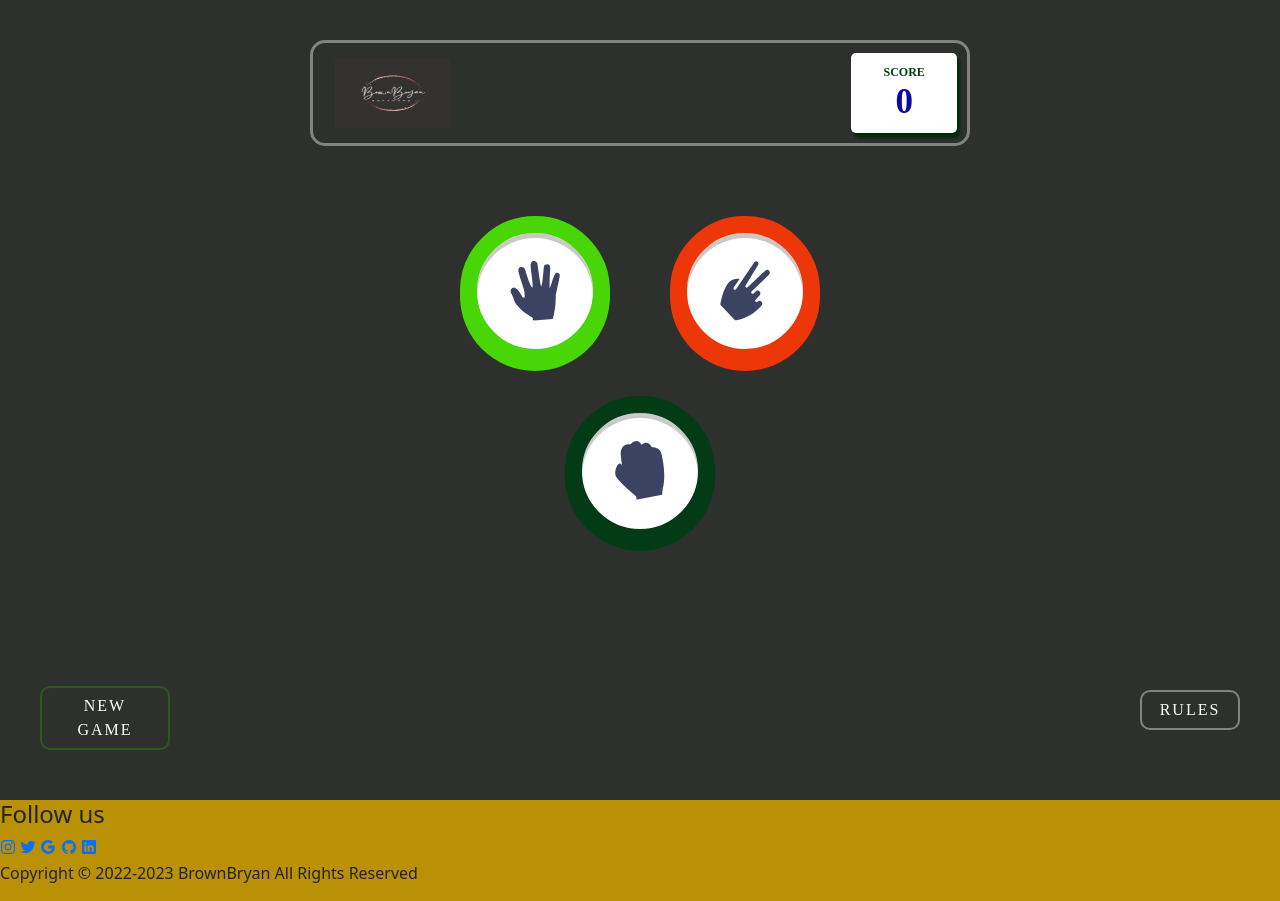
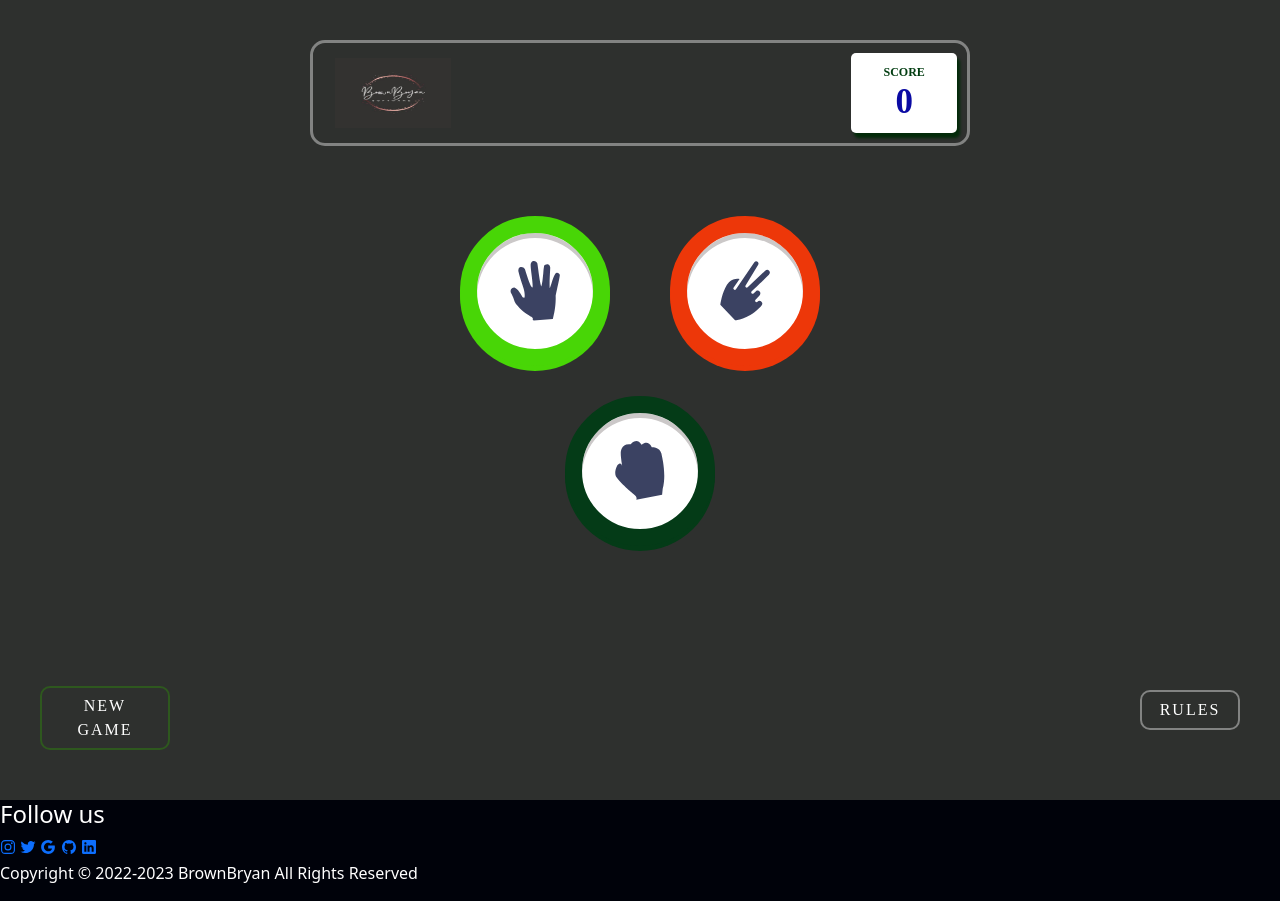
Before and after one commit to Brownbryan/Rockpaperscissors, a plain HTML site: page index.html in a window 1280 px wide. Drawn offline with nearby package versions, Linux system fonts and the light colour scheme; a web font is replaced by a local one.

Commit message:
Update style.css

```diff
--- a/style.css
+++ b/style.css
@@ -454,3 +454,31 @@ body{
         margin-left: 15px;
     }
 }
+
+footer{
+    color: white;
+    display: flex;
+    background: #00020a;
+    align-items: center;
+    justify-content: space-between;
+    flex-wrap: wrap;
+ }
+
+footer .social_links :hover,
+footer .social_links :active{
+    color:rgb(0, 68, 255);
+}
+
+footer .copyright{
+    text-align: center;
+    width: 100%;
+}
+.social_links :hover{
+
+border-radius: 30%;
+padding: 12px;
+}
+
+footer .follow_us{
+    padding-bottom: 0px;
+}
```
